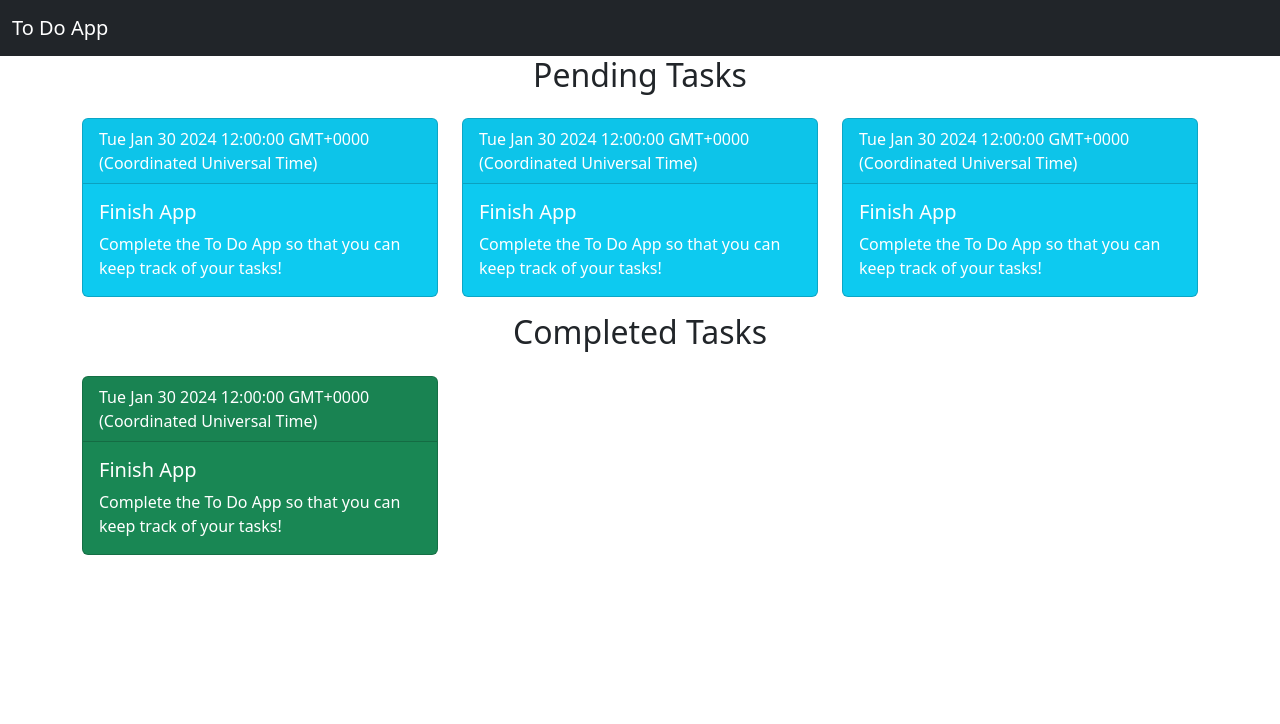
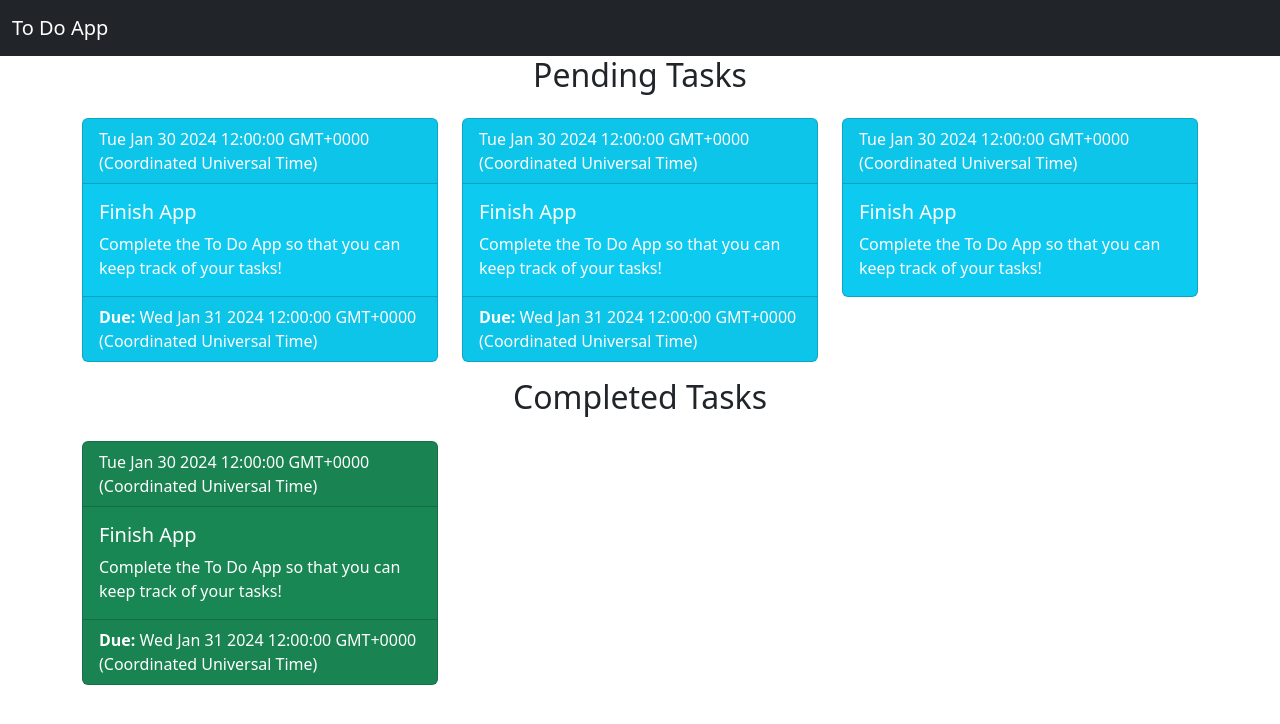
Before and after one commit to bstanton773/kekambas-137_to_do_app, a React (Vite) app: page / in a window 1280 px wide. Shown: the top 724 px of the page. Built offline with nearby package versions, Linux system fonts and the light colour scheme.

Commit message:
Display dueDate if the task has one

```diff
--- a/src/components/TaskCard.tsx
+++ b/src/components/TaskCard.tsx
@@ -25,6 +25,7 @@ export default function TaskCard({ task }: TaskCardProps) {
                     <Card.Title>{task.name}</Card.Title>
                     <Card.Text>{task.description}</Card.Text>
                 </Card.Body>
+                { task.dueDate && <Card.Footer><b>Due:</b> {task.dueDate.toString()}</Card.Footer>  }
             </Card>
         </Col>
     )
```
